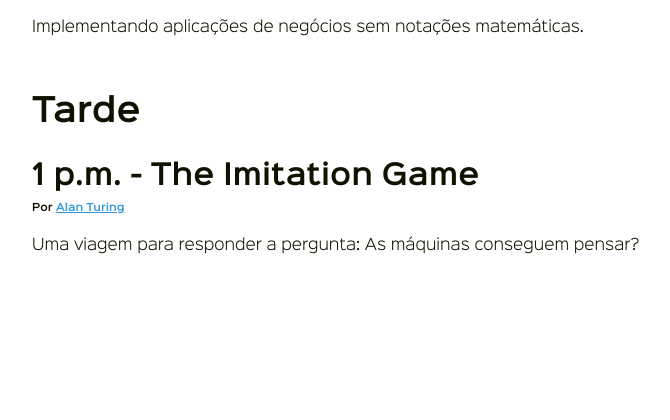
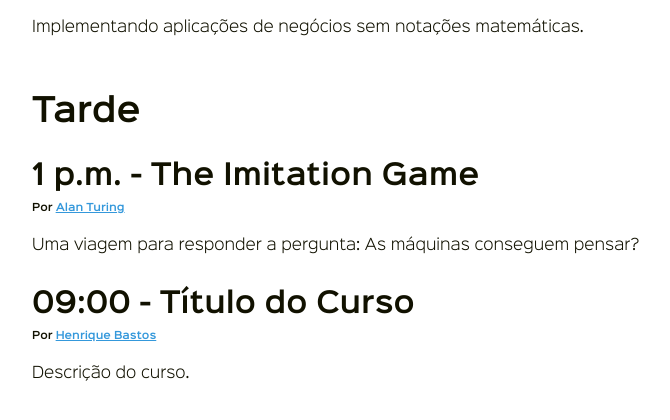
Before and after one commit to WellingtonMarinho/Eventex, a Django app: page /palestras/ in a window 1280 px wide. Shown: the part 245-665 px from the top of the page, without its empty margins (38-708 px from the left). Run offline with Django 3.2, Linux system fonts and the light colour scheme; data comes from the database, SQL or seed files in the repository.

Commit message:
Iniciando feature de courses.

```diff
--- a/eventex/core/templates/core/talk_list.html
+++ b/eventex/core/templates/core/talk_list.html
@@ -19,6 +19,12 @@
             <p>Ainda não existem palestras de tarde.</p>
         {% endfor %}
 
+        <h3>09:00 - Título do Curso </h3>
+        <h4>Por
+            <a href="/palestrantes/henrique-bastos">Henrique Bastos</a>
+        </h4>
+        <p>Descrição do curso.</p>
+
     </div>
 </section>
 {% endblock content%}
```
Also changed, not shown: eventex/core/tests/test_view_talk_list.py (+6 -3 lines).
